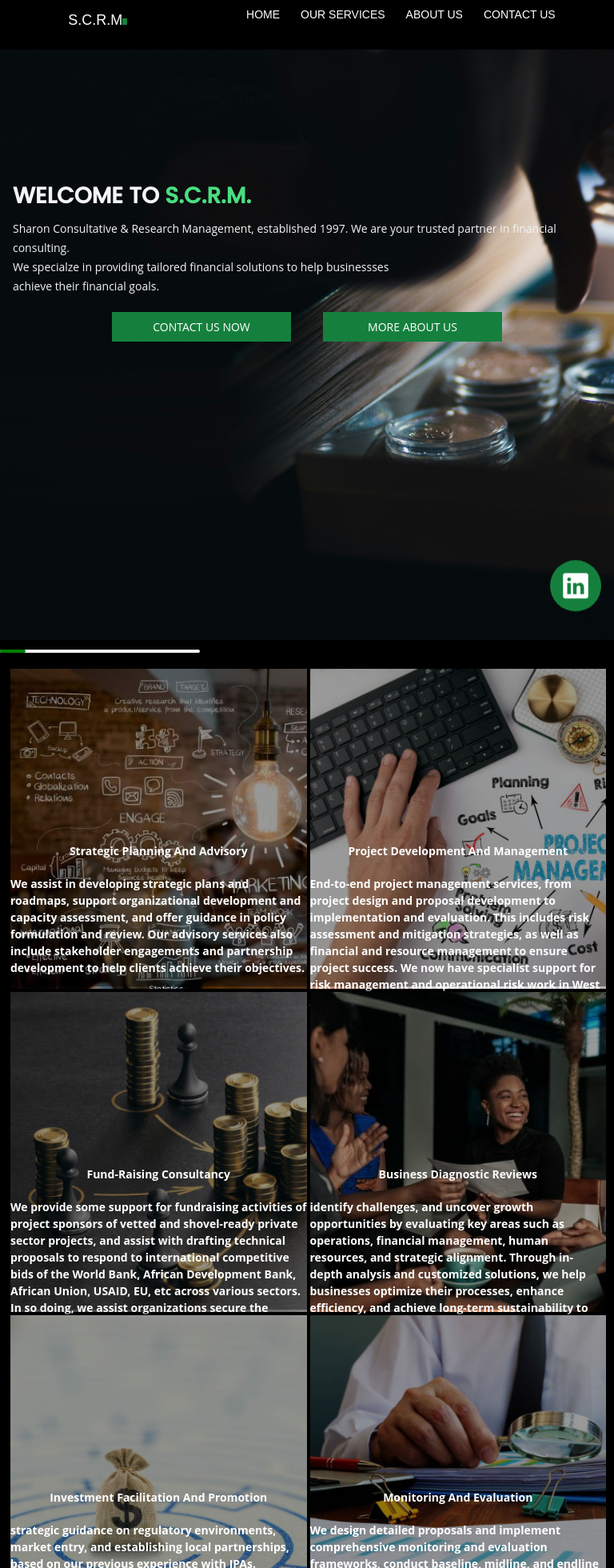
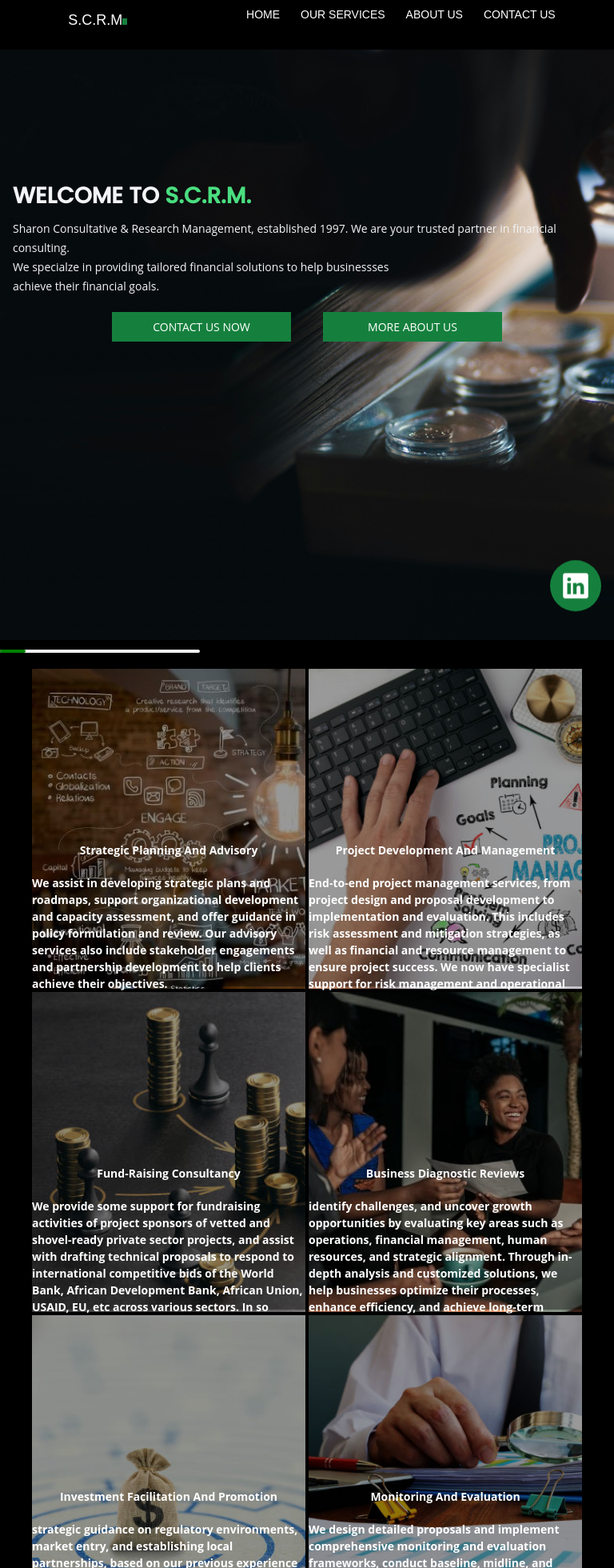
Before and after one commit to Folarrrrrrrrrrr/SCRM, a React (Vite) app: page / in a window 768 px wide. Shown: the top 1960 px of the page at 80% size. Built offline with nearby package versions, Linux system fonts and the light colour scheme; a web font is replaced by a local one.

Commit message:
coomit before add hall of fame pictures version two

```diff
--- a/src/assets/style/styles.css
+++ b/src/assets/style/styles.css
@@ -226,9 +226,6 @@ p {
   transform: translateY(10px);
 }
 .servicesContainer {
-  /* background-image: url("../images/newspaper.jpg");
-  background-size: cover;
-  background-repeat: no-repeat; */
   justify-content: space-evenly;
   display: grid;
   grid-template-columns: repeat(auto-fit, minmax(350px, 1fr));
@@ -976,6 +973,14 @@ button {
 }
 /* tab view */
 @media (min-width: 768px) and (max-width: 991px) {
+  .servicesContainer {
+    justify-content: space-evenly;
+    display: grid;
+    grid-template-columns: repeat(auto-fit, minmax(300px, 1fr));
+    grid-gap: 4px;
+    padding-left: 40px;
+    padding-right: 40px;
+  }
   .slideLeft{
     animation: slideLeftAnimation both;
     animation-timeline: view();
--- a/src/components/Services.jsx
+++ b/src/components/Services.jsx
@@ -7,7 +7,7 @@ const Services = () => {
       <div id="services" className="section ">
         <h2 className="line-title"></h2>
         <div className="sectionFourContainer justify-center">
-          <div className="servicesContainer  mt-5">
+          <div className="servicesContainer mt-5">
             <div className="spaImg serviceOne slideRightOnly">
               <div className="imageOverlay"></div>
               <div className="overlayContent">
```
Also changed, not shown: src/assets/images/istockphoto-1409312575-612x612.jpg (added).
